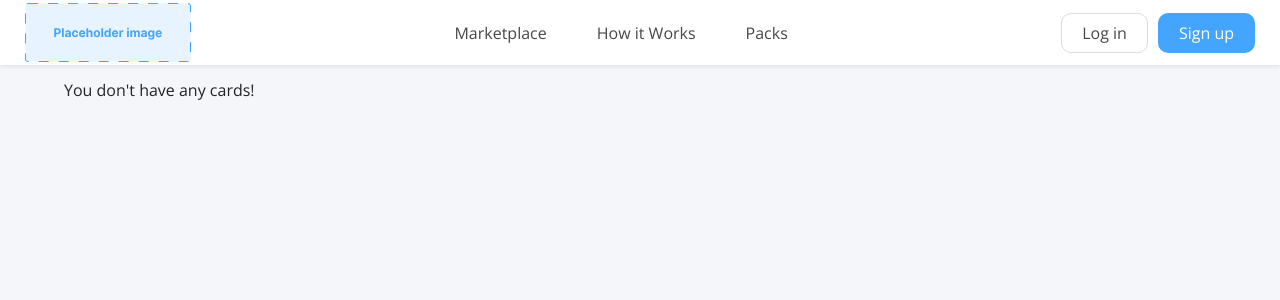
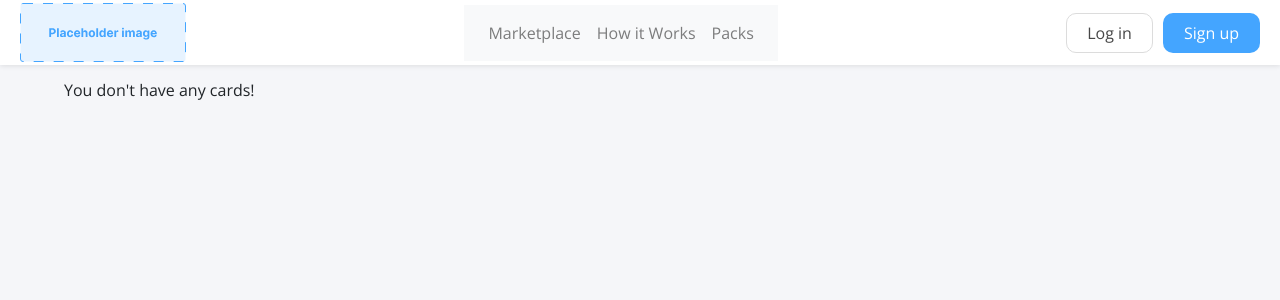
Before and after one commit to 23640118/AgileWebDev, a Python web app: template app/templates/post.html in a window 1280 px wide. Shown: the top 300 px of the page. Run offline with Jinja, Linux system fonts and the light colour scheme; the template is opened without the code that fills it, so the values that code supplies are empty; some libraries are stand-ins or nearby versions.

Commit message:
Adjusting menu bar based on screensize and screen pixel count

```diff
--- a/app/static/css/style.css
+++ b/app/static/css/style.css
@@ -18,7 +18,7 @@ body {
     flex-direction: row;
     align-items: center;
     justify-content: space-between;
-    padding: 0px 25px;
+    padding: 0px 20px;
 }
 
 #nav{
@@ -242,3 +242,10 @@ h2 {
 .dropdown:hover .dropdown-content {
 display: block;
 }
+
+@media screen and (max-width: 728px) {
+/* This will apply when the screen width is 600px or less */
+#logo img {
+    display: none;
+}
+}
--- a/app/templates/base.html
+++ b/app/templates/base.html
@@ -54,23 +54,33 @@
     <body>
 
         <div id="header">
-            <a href="/index"><img src="../static/img/logo.svg"></a>
-
-            <div id="nav">
-                <a href="/index" class="nav-btn">Marketplace</a>
-                <a href="/how_it_works" class="nav-btn">How it Works</a>
-                <a href="/packs" class="nav-btn">Packs</a>
-
+          <a id="logo" href="/index"><img src="../static/img/logo.svg"></a>
+            <div class="navbar navbar-expand-lg navbar-light bg-light">
+              <button class="navbar-toggler" type="button" data-toggle="collapse" data-target="#navbarNav" aria-controls="navbarNav" aria-expanded="false" aria-label="Toggle navigation">
+                <span class="navbar-toggler-icon"></span>
+              </button>
+              <div class="collapse navbar-collapse" id="navbarNav">
+                <ul class="navbar-nav">
+                  <li class="nav-item">
+                    <a class="nav-link" href="/index">Marketplace</a>
+                  </li>
+                  <li class="nav-item">
+                    <a class="nav-link" href="/how_it_works">How it Works</a>
+                  </li>
+                  <li class="nav-item">
+                    <a class="nav-link" href="/packs">Packs</a>
+                  </li>
+                </ul>
+              </div>
             </div>
 
             <div id="auth">
               {% if current_user.is_authenticated %}
 
               <div id="header-profile">
-                <a href="/logout" class="btn-primary-btn">Logout</a>
                 <a href="{{ url_for('routes.user', username=current_user.username) }}" class="nav-btn profile-btn">
                   <img src="{{ current_user.avatar(32) }}" id="header-pfp">
-                  <span>{{ current_user.username }}</span>
+                  <span>Balance: ${{ current_user.money }}</span>
                 </a>
               </div>
               <div class="dropdown">
@@ -78,8 +88,6 @@
                   Welcome, {{ current_user.username }}!
                 </button>
                 <div class="dropdown-menu" aria-labelledby="dropdownMenuButton">
-                  <a class="dropdown-item" href="/packs">Balance: $ {{ current_user.money }}</a>
-                  <a class="dropdown-item" href="/inbox">Inbox</a>
                   <a class="dropdown-item" href="/logout">Logout</a>
                 </div>
               </div>
```
Also changed, not shown: app/templates/inbox.html (deleted, +0 -9 lines). Lines whose indentation alone changed are shown as unchanged.
